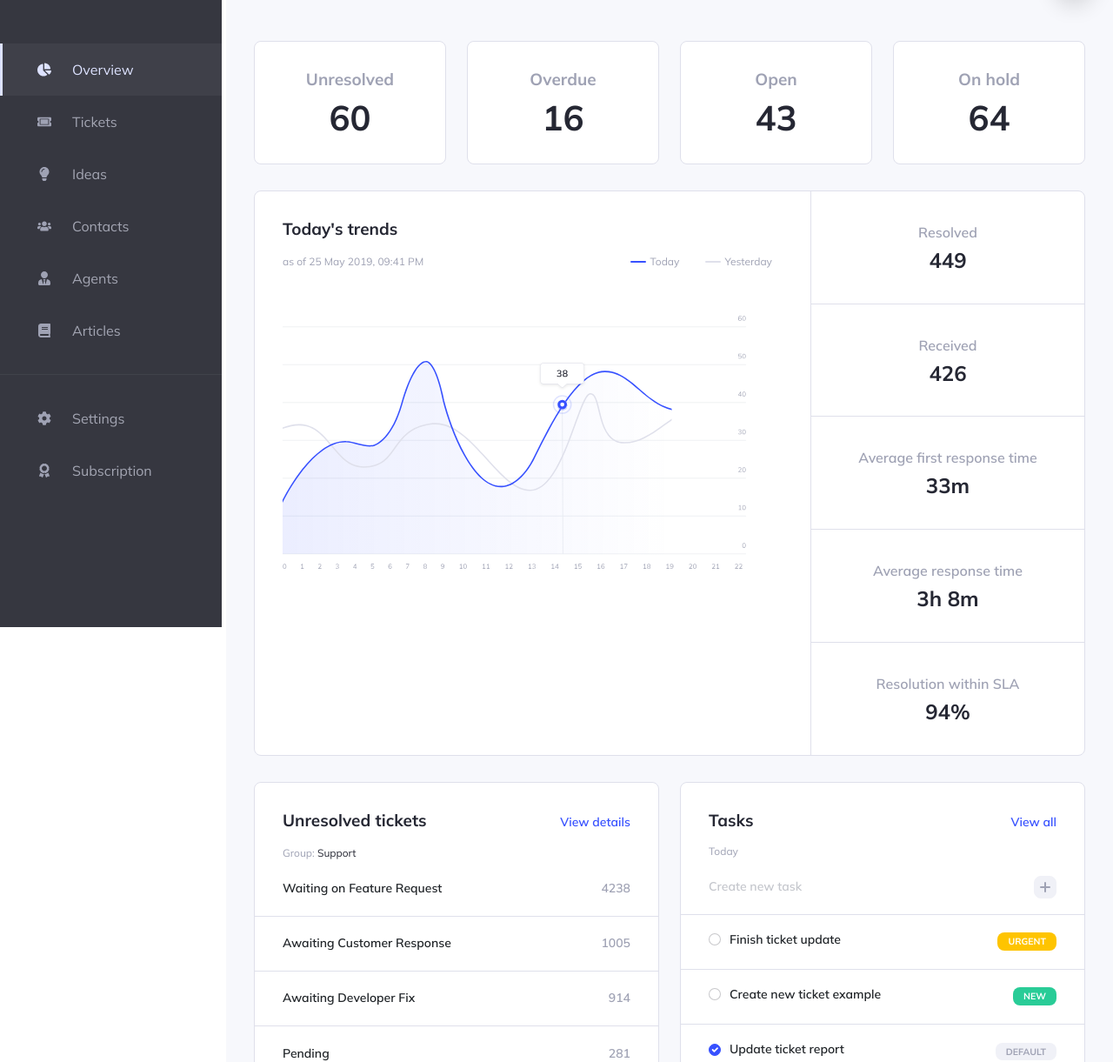
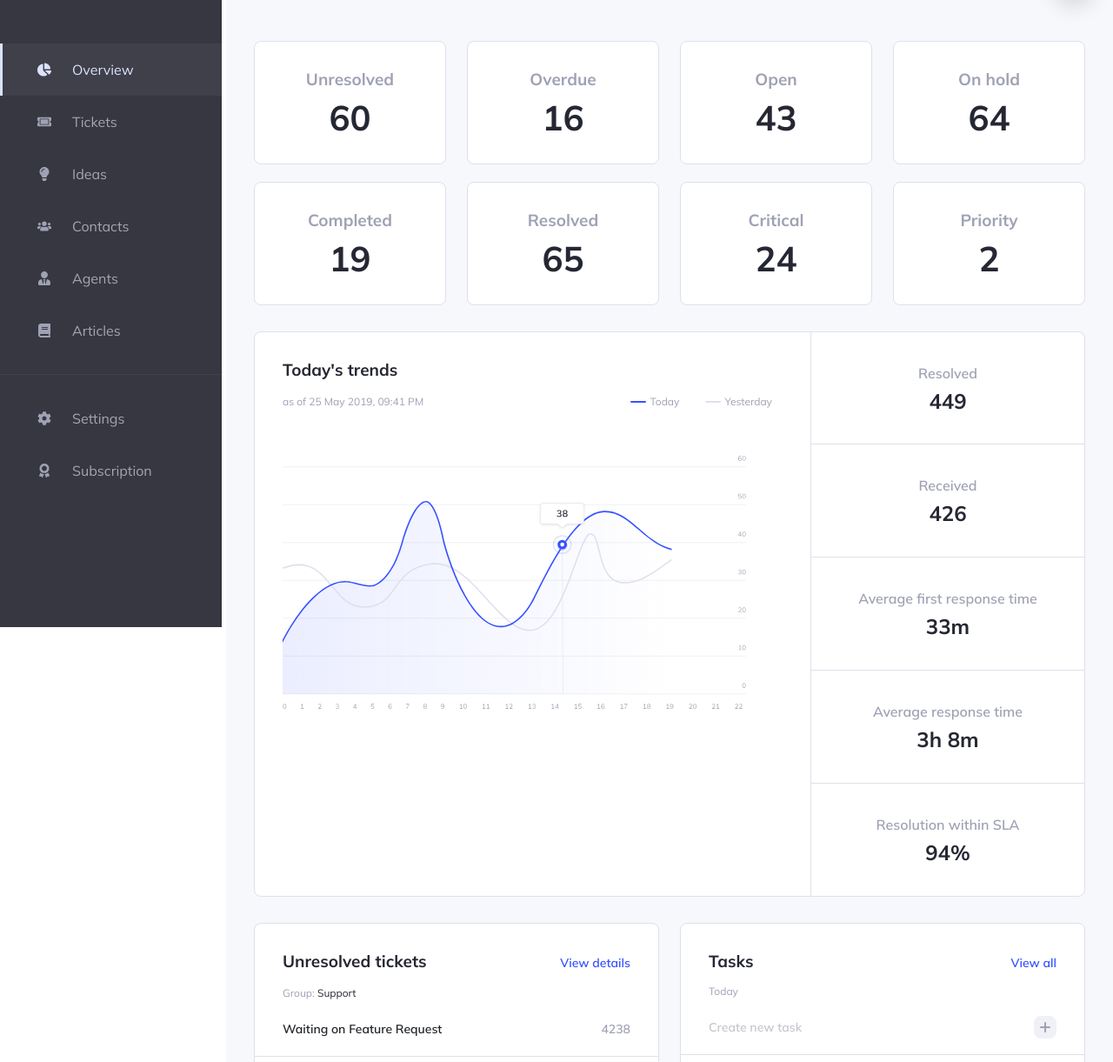
Before and after one commit to clcapili/bootstrap-cc, a website: page public/index.html in a window 1280 px wide. Shown: the part 79-1300 px from the top of the page at 87% size. Drawn offline with nearby package versions, Linux system fonts and the light colour scheme.

Commit message:
Added dynamic data pulling using async and ajax

```diff
--- /dev/null
+++ b/public/assets/data/content.json
@@ -0,0 +1,73 @@
+{
+    "cards": [
+        {
+            "title": "Overdue",
+            "stat": "16"
+        },
+        {
+            "title": "Open",
+            "stat": "43"
+        },
+        {
+            "title": "On hold",
+            "stat": "64"
+        },
+        {
+            "title": "Completed",
+            "stat": "19"
+        },
+        {
+            "title": "Resolved",
+            "stat": "65"
+        },
+        {
+            "title": "Critical",
+            "stat": "24"
+        },
+        {
+            "title": "Priority",
+            "stat": "2"
+        }
+    ],
+    "chartTitle": "Today's trends",
+    "chartCards": [
+        {
+            "title": "Resolved",
+            "stat": "449"
+        },
+        {
+            "title": "Received",
+            "stat": "426"
+        },
+        {
+            "title": "Average first response time",
+            "stat": "33m"
+        },
+        {
+            "title": "Average response time",
+            "stat": "3h 8m"
+        },
+        {
+            "title": "Resolution within SLA",
+            "stat": "94%"
+        }
+    ],
+    "unresolvedTickets": [
+        {
+            "status": "Waiting on Feature Request",
+            "stat": "4238"
+        },
+        {
+            "status": "Awaiting Customer Response",
+            "stat": "1005"
+        },
+        {
+            "status": "Awaiting Developer Fix",
+            "stat": "914"
+        },
+        {
+            "status": "Pending",
+            "stat": "281"
+        }
+    ]
+}
--- a/public/assets/js/scripts.js
+++ b/public/assets/js/scripts.js
@@ -2,4 +2,80 @@
 var tooltipTriggerList = [].slice.call(document.querySelectorAll('[data-bs-toggle="tooltip"]'));
 var tooltipList = tooltipTriggerList.map(function (tooltipTriggerEl) {
     return new bootstrap.Tooltip(tooltipTriggerEl)
-})
+});
+
+// async/await
+async function getData(content) {
+    try {
+        const response = await fetch(content);
+        // log status
+        console.log(response);
+        const data = await response.json();
+
+        // grab ul list group and data
+        let listGroup = document.querySelector('.unresolved-tickets ul.list-group');
+        let ticketsData = data.unresolvedTickets;
+
+        // loop through the tickets data
+        for (let i = 0; i < ticketsData.length; i++) {
+            let listGroupItem = ticketsData[i];
+
+            let listItem = document.createElement('li');
+            listItem.className = 'list-group-item fs-5 fw-semibold';
+
+            listItem.innerHTML = `
+                <p>${listGroupItem.status}</p>
+                <span class="gray-400">${listGroupItem.stat}</span>
+            `;
+
+            // // add ticket data to the list group
+            listGroup.appendChild(listItem);
+        }
+    } catch(error) {
+        console.warn( "Error Message: " + error );
+    }
+}
+getData( '/assets/data/content.json' );
+
+// ajax here
+$.ajax({
+    url: '/assets/data/content.json',
+    success: function( results ) {
+        // dump data
+        console.log( results );
+
+        // top cards
+        $.each( results.cards, function() {
+            var topCards = $('.top-cards');
+            var columnCard = $(`
+                <div class="col-lg-3 col-sm-6">
+                    <a href="/">
+                        <div class="card mb-2">
+                            <div class="card-body">
+                                <h2 class="card-title">${this.title}</h2>
+                                <span class="fs-1 fw-bold">${this.stat}</span>
+                            </div>
+                        </div>
+                    </a>
+                </div>
+            `);
+            topCards.append(columnCard);
+        });
+
+        // add chart title
+        var chartHeading = $('.chart-left h2');
+        chartHeading.html(results.chartTitle);
+
+        // add chart right cards
+        var chartCard = "";
+        $.each( results.chartCards, function() {
+            chartCard += `
+                <div class="col-xl-12 col-md-4 col-sm-6 stat">
+                    <span class="lead">${this.title}</span>
+                    <span class="h1 mb-0">${this.stat}</span>
+                </div>
+            `;
+            $('.chart-right').html(chartCard);
+        });
+    }
+});
--- a/public/index.html
+++ b/public/index.html
@@ -258,7 +258,7 @@
                     <!-- content start -->
                     <section class="content">
                         <!-- cards row start -->
-                        <div class="row mt-5 mb-3 mb-sm-1">
+                        <div class="row mt-5 mb-1 top-cards">
                             <div class="col-lg-3 col-sm-6">
                                 <a href="/">
                                     <div class="card mb-2 mb-lg-0">
@@ -270,7 +270,8 @@
                                 </a>
                             </div>
 
-                            <div class="col-lg-3 col-sm-6">
+                            <!-- json append 3 more cards -->
+                            <!-- <div class="col-lg-3 col-sm-6">
                                 <a href="/">
                                     <div class="card mb-2 mb-lg-0">
                                         <div class="card-body">
@@ -301,7 +302,7 @@
                                         </div>
                                     </div>
                                 </a>
-                            </div>
+                            </div> -->
                         </div>
                         <!-- cards row end -->
 
@@ -314,7 +315,7 @@
                                             <!-- chart left start -->
                                             <div class="col-xl-8 chart-left-border">
                                                 <div class="chart-left">
-                                                    <h2>Today's trends</h2>
+                                                    <h2></h2>
 
                                                     <div class="row mb-5">
                                                         <div class="col-md-7">
@@ -458,7 +459,8 @@
                                             <!-- chart right start -->
                                             <div class="col-xl-4 ps-xl-0">
                                                 <div class="row gx-0 chart-right h-100">
-                                                    <div class="col-xl-12 col-md-4 col-sm-6 stat">
+                                                    <!-- json append new data -->
+                                                    <!-- <div class="col-xl-12 col-md-4 col-sm-6 stat">
                                                         <span class="lead">Resolved</span>
                                                         <span class="h1 mb-0">449</span>
                                                     </div>
@@ -481,7 +483,7 @@
                                                     <div class="col-xl-12 col-md-6 stat">
                                                         <span class="lead">Resolution within SLA</span>
                                                         <span class="h1 mb-0">94%</span>
-                                                    </div>
+                                                    </div> -->
                                                 </div>
                                             </div>
                                             <!-- chart right end -->
@@ -510,7 +512,8 @@
                                         </div>
 
                                         <ul class="list-group">
-                                            <li class="list-group-item fs-5 fw-semibold">
+                                            <!-- json add elements / data -->
+                                            <!-- <li class="list-group-item fs-5 fw-semibold">
                                                 <p>Waiting on Feature Request</p>
                                                 <span class="gray-400">4238</span>
                                             </li>
@@ -525,7 +528,7 @@
                                             <li class="list-group-item fs-5 fw-semibold">
                                                 <p>Pending</p>
                                                 <span class="gray-400">281</span>
-                                            </li>
+                                            </li> -->
                                         </ul>
                                     </div>
                                 </div>
```
